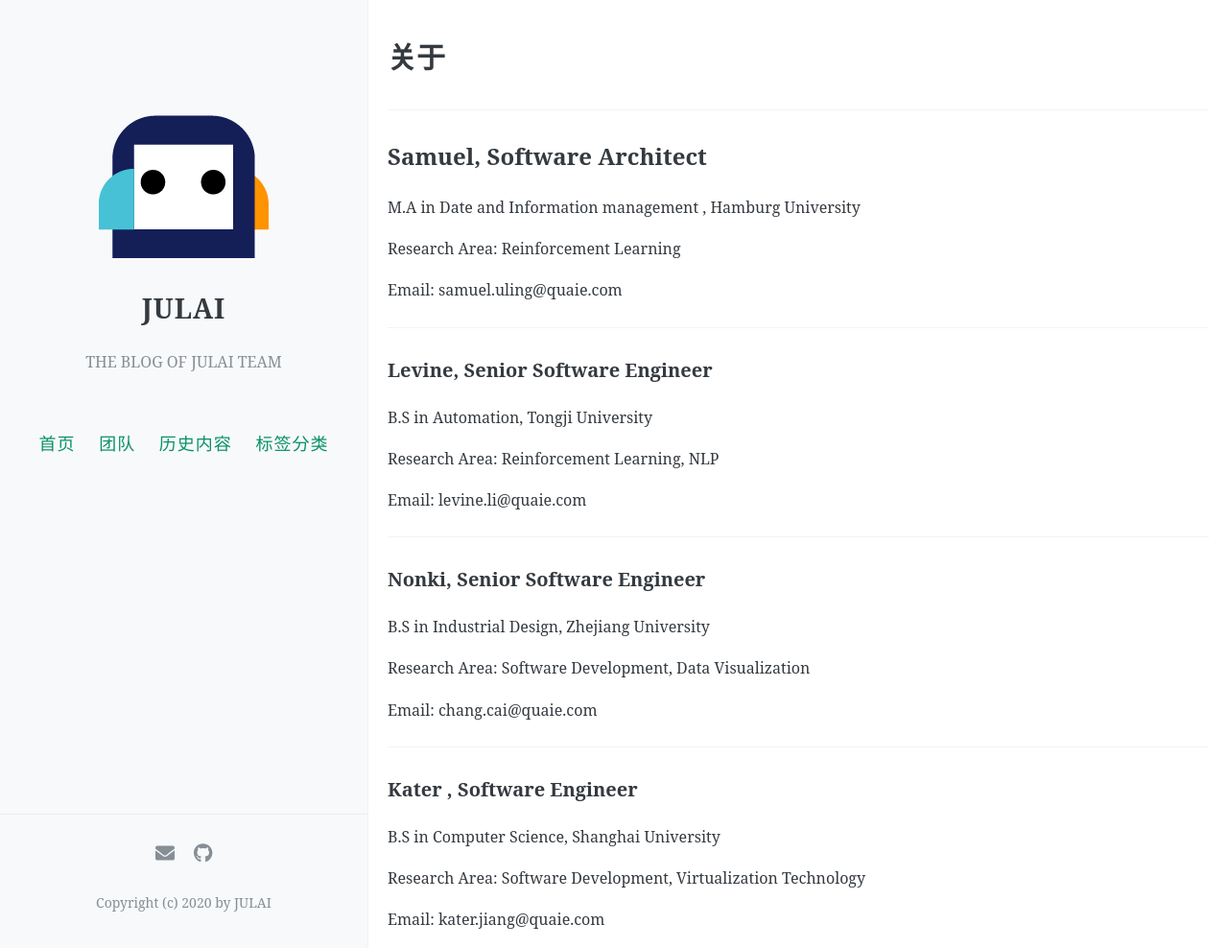
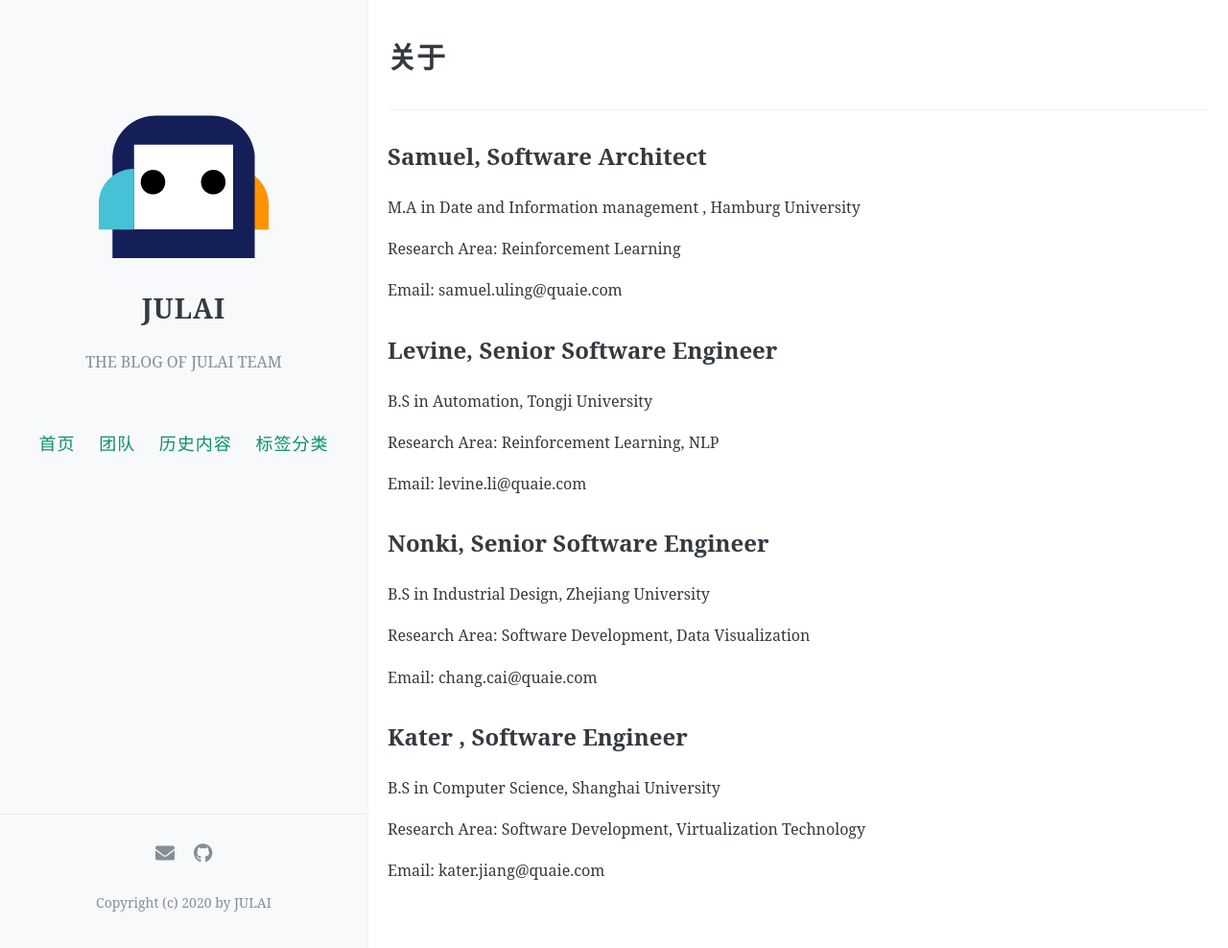
Before and after one commit to butipanax/ddd, a Jekyll site: the page built from about.md, in a window 1280 px wide and 988 px high. Shown: the whole window at 96% size. Built offline with Jekyll 4.4.1, drawn with Linux system fonts in a browser that asks for light colours; comment, search, counter and statistics services are not loaded.

```diff
--- a/about.md
+++ b/about.md
@@ -14,11 +14,11 @@ Research Area:  Reinforcement Learning
 
 Email: samuel.uling@quaie.com
 
-------
 
 
 
-### Levine, Senior Software Engineer
+
+## Levine, Senior Software Engineer
 
 B.S in Automation, Tongji University
 
@@ -26,11 +26,10 @@ Research Area:  Reinforcement Learning, NLP
 
 Email: levine.li@quaie.com
 
-------
 
 
 
-### Nonki, Senior Software Engineer
+## Nonki, Senior Software Engineer
 
 B.S in Industrial Design, Zhejiang University
 
@@ -38,11 +37,10 @@ Research Area:  Software Development, Data Visualization
 
 Email: chang.cai@quaie.com
 
-------
 
 
 
-### Kater ,  Software Engineer
+## Kater ,  Software Engineer
 
 B.S in Computer Science, Shanghai University
 
```
